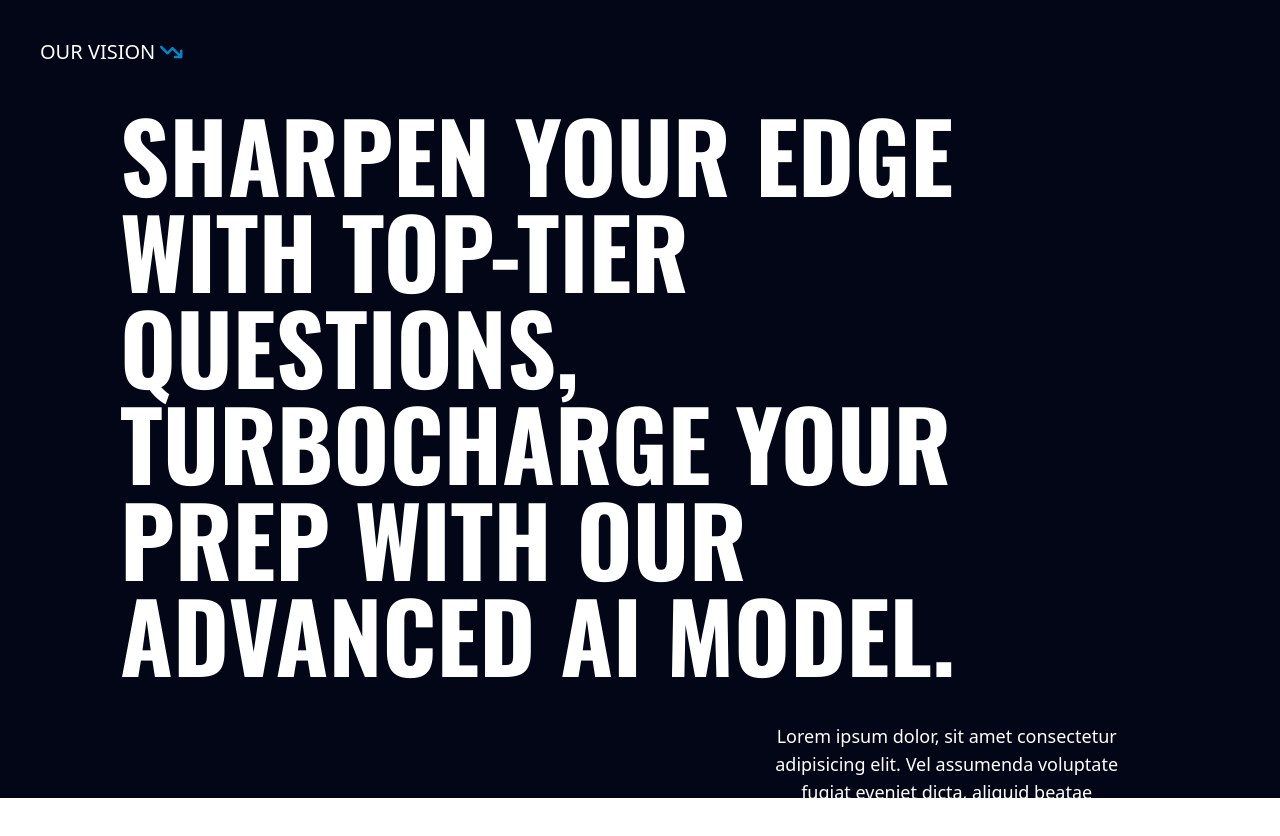
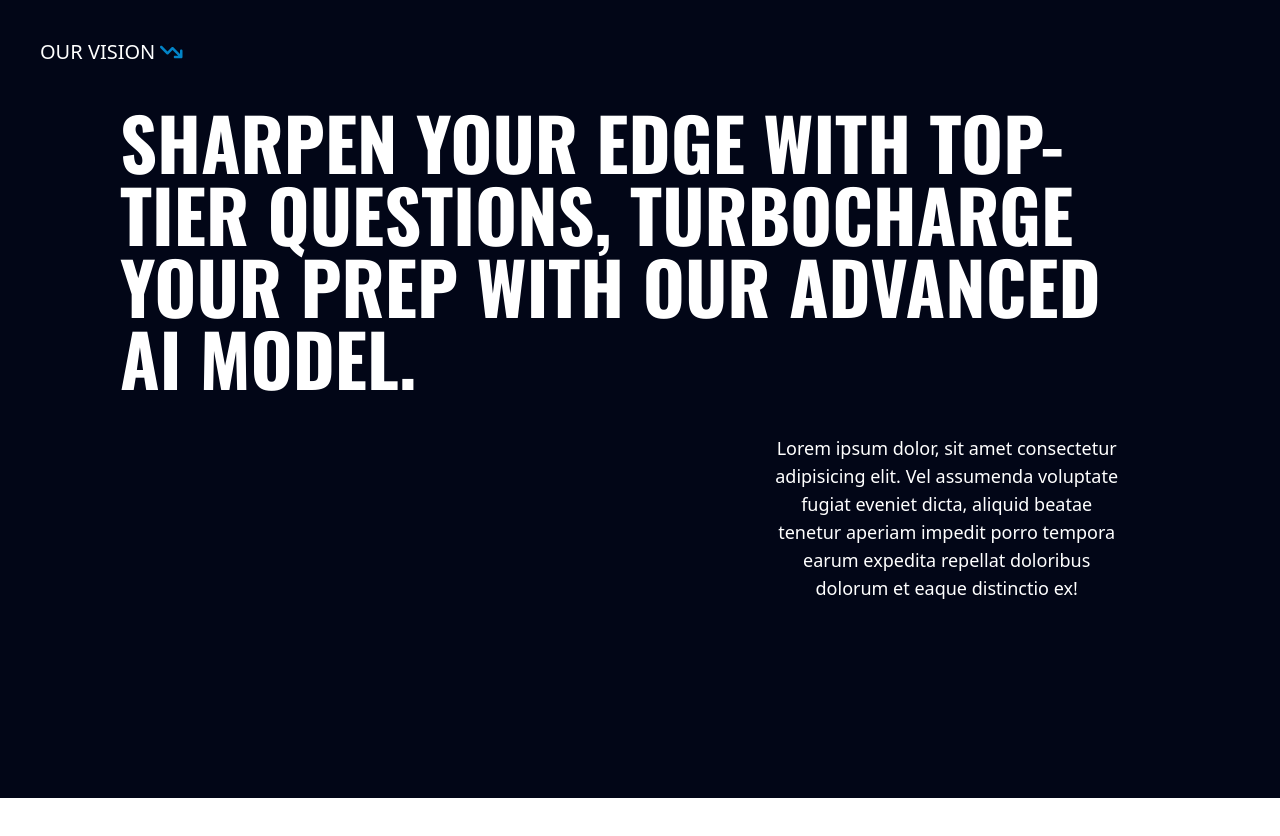
Before and after one commit to sambitsingha/SynthoPrep, a React (Vite) app in the folder client/: page / in a window 1280 px wide. Shown: the part 802-1638 px from the top of the page. After the commit the page ends 1600 px from the top, so only its background shows below. Built offline with nearby package versions, Linux system fonts and the light colour scheme.

Commit message:
Update font size and responsiveness in Homepage Hero component

```diff
--- a/client/src/components/Homepage/About.jsx
+++ b/client/src/components/Homepage/About.jsx
@@ -9,7 +9,7 @@ const About = () => {
 				<FontAwesomeIcon icon={faArrowTrendDown} className='text-sky-600' />
 			</button>
 			<div className='mx-4 md:mx-20 md:px-10'>
-				<h1 className='text-4xl md:text-8xl hero-text text-center md:text-left uppercase '>
+				<h1 className='text-4xl md:text-7xl hero-text text-center md:text-left uppercase '>
 					<span className='line-1'>Sharpen your edge with top</span>
 					<span className='line-2'>-tier questions, turbocharge </span>
 					<span className='line-3'>your prep with Our</span>{" "}
```
